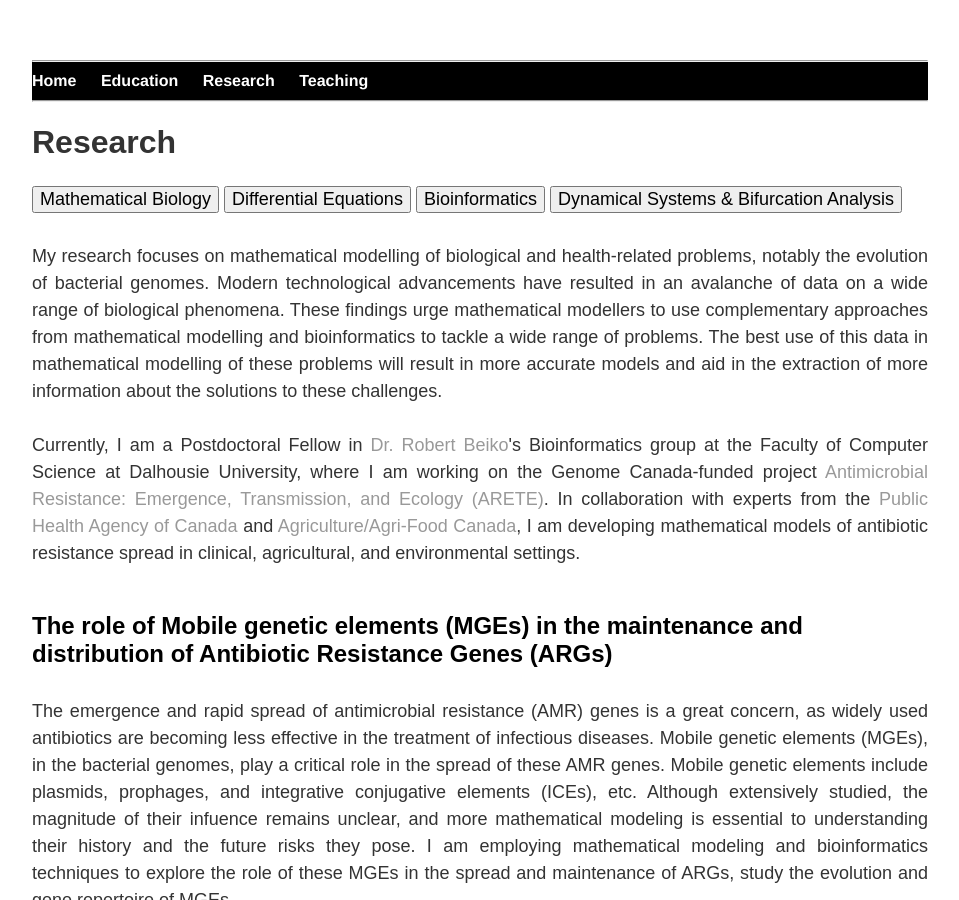
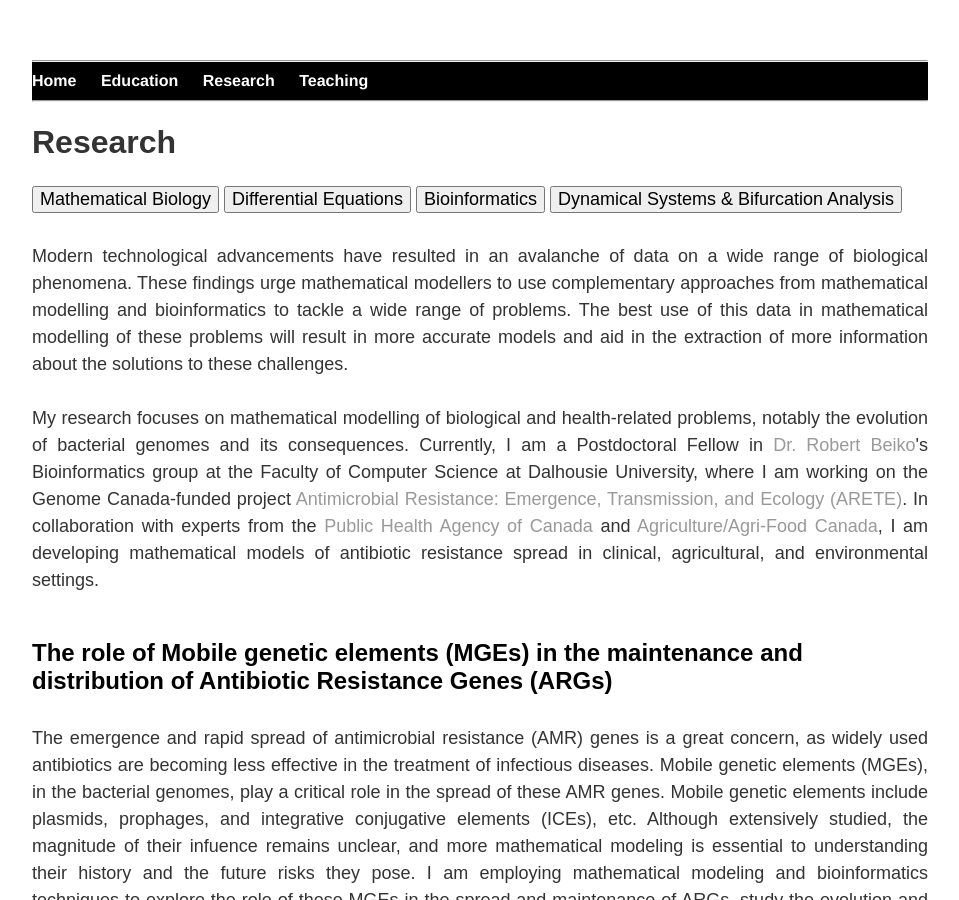
Before and after one commit to MathBioInfo/amjadkhan, a Jekyll site: the page built from Research/index.html, in a window 1280 px wide and 900 px high. Shown: the whole window, without its empty margins (160-1119 px from the left). Built offline with Jekyll 4.4.1, drawn with Linux system fonts in a browser that asks for light colours.

Commit message:
Update index.html

```diff
--- a/Research/index.html
+++ b/Research/index.html
@@ -21,8 +21,7 @@ title: About my research
 			<button class="button button1"><font size="4">Dynamical Systems & Bifurcation Analysis</button>
 
 </body>
-			<p style="text-align:justify;line-height:1"><font size="4"> My research focuses on mathematical modelling of biological and health-related problems, notably the evolution of bacterial
-			genomes. Modern technological advancements have resulted in an avalanche of data on a wide range of biological phenomena.
+			<p style="text-align:justify;line-height:1"><font size="4"> Modern technological advancements have resulted in an avalanche of data on a wide range of biological phenomena.
 			These findings urge mathematical modellers to use complementary approaches from mathematical modelling and bioinformatics to tackle a wide
 			range of problems. The best use of this data in mathematical modelling of these problems will result in more accurate models and aid in the
 			extraction of more information about the solutions to these challenges.</p>
@@ -30,7 +29,8 @@ title: About my research
 
 
 			<p style="text-align:justify;line-height:1"><font size="4">
-			Currently, I am a Postdoctoral Fellow in <a href="https://www.dal.ca/faculty/computerscience/faculty-staff/robert-beiko.html" target="_blank"> Dr. Robert Beiko</a>'s
+			My research focuses on mathematical modelling of biological and health-related problems, notably the evolution of bacterial
+			genomes and its consequences. Currently, I am a Postdoctoral Fellow in <a href="https://www.dal.ca/faculty/computerscience/faculty-staff/robert-beiko.html" target="_blank"> Dr. Robert Beiko</a>'s
 			Bioinformatics group at the Faculty of Computer Science at Dalhousie University, where I am working on the Genome Canada-funded project <a href="https://www.genomecanada.ca/en/antimicrobial-resistance-emergence-transmission-and-ecology-arete" target="_blank">
 			Antimicrobial Resistance: Emergence, Transmission, and Ecology (ARETE)</a>.  In collaboration with experts from the <a href="https://www.canada.ca/en/public-health.html" target="_blank">Public Health Agency of Canada</a>
 			and <a href="https://www.agr.gc.ca/eng/agriculture-and-agri-food-canada/?id=1395690825741" target="_blank">Agriculture/Agri-Food Canada</a>,
```
